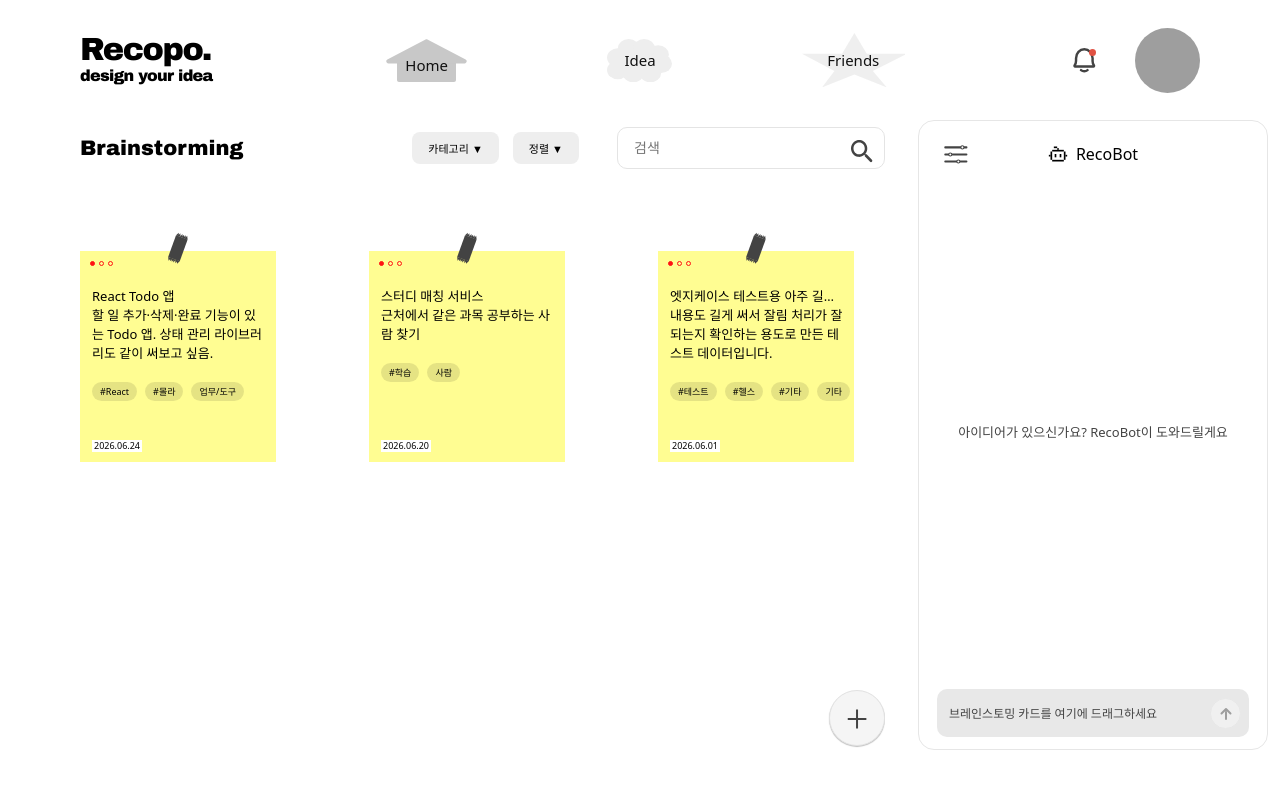
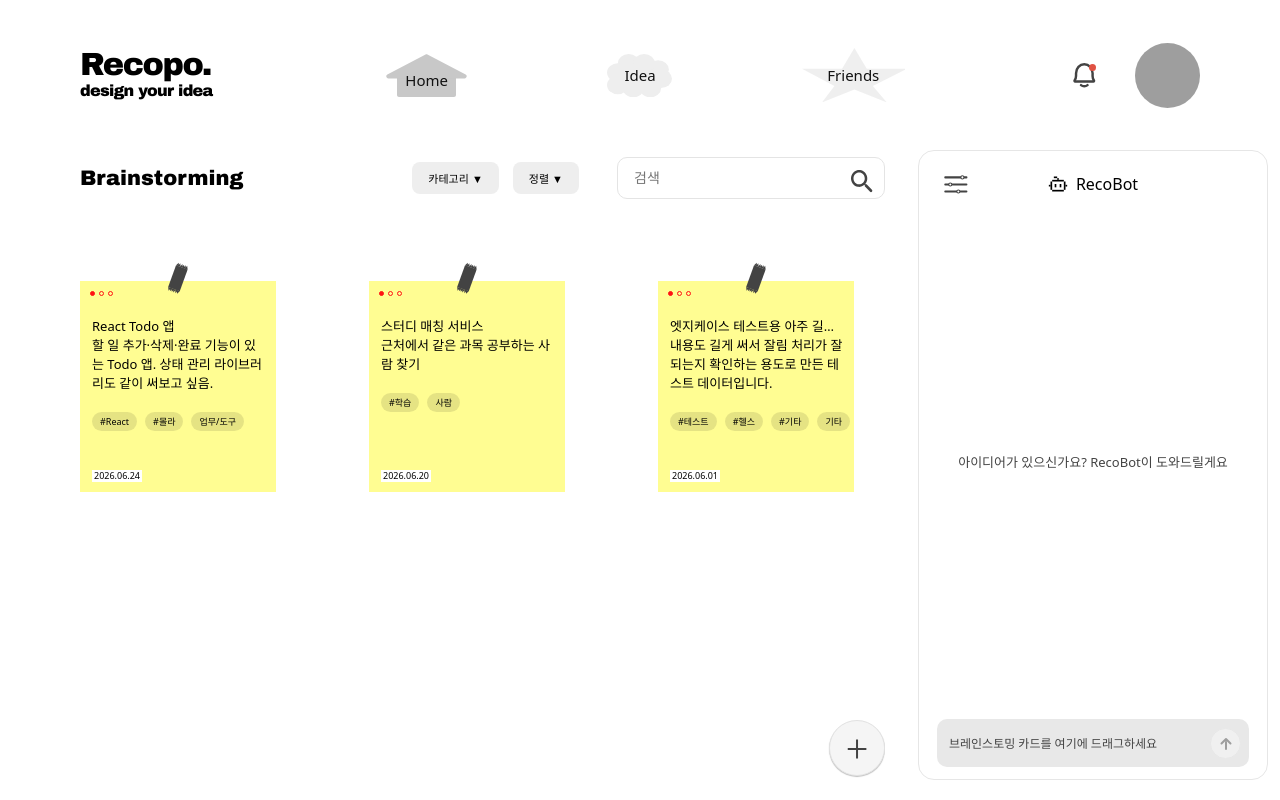
Before and after one commit to TeamBarcode/Recopo-FE, a React (Vite) app: page / in a window 1280 px wide. Built offline with nearby package versions, Linux system fonts and the light colour scheme; grey boxes are pictures that could not be loaded; a web font is replaced by a local one.

Commit message:
Revert "style: 헤더 상하 여백 축소"
This reverts commit de4d919d320dcae29313bb229249e7beef060c78.

```diff
--- a/src/components/layout/Header.tsx
+++ b/src/components/layout/Header.tsx
@@ -136,7 +136,7 @@ function StarIcon({ color }: IconProps) {
 
 const HeaderContainer = styled.header`
   width: 100%;
-  height: 120px;
+  height: 150px;
   padding: 0 80px;
   display: flex;
   align-items: center;
--- a/src/components/layout/Layout.tsx
+++ b/src/components/layout/Layout.tsx
@@ -21,7 +21,7 @@ function Layout() {
 
 export default Layout;
 
-const HEADER_HEIGHT = '120px';
+const HEADER_HEIGHT = '150px';
 
 const PageWrapper = styled.div`
   min-height: 100vh;
```
